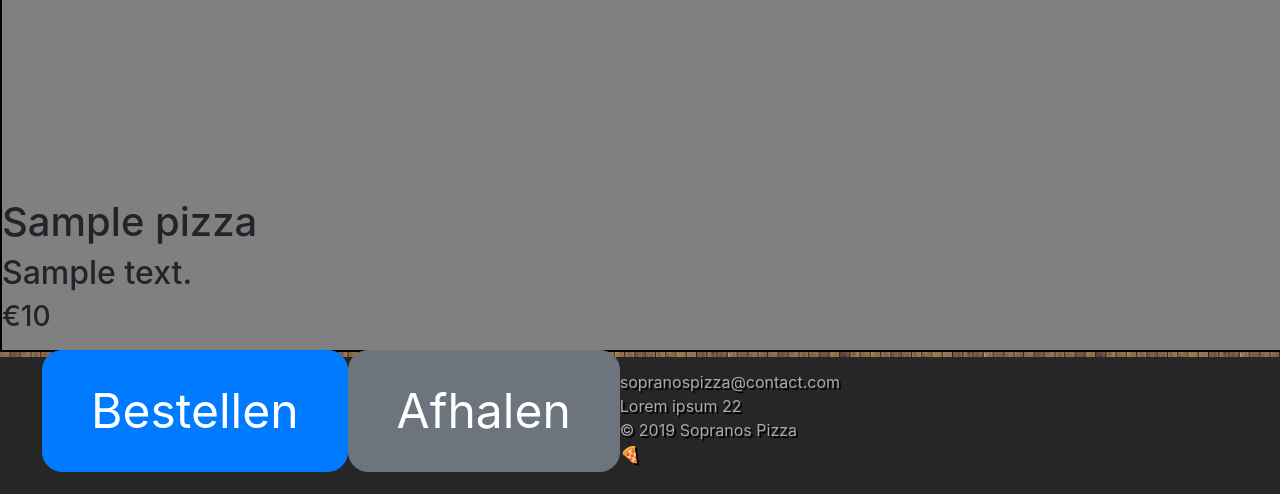
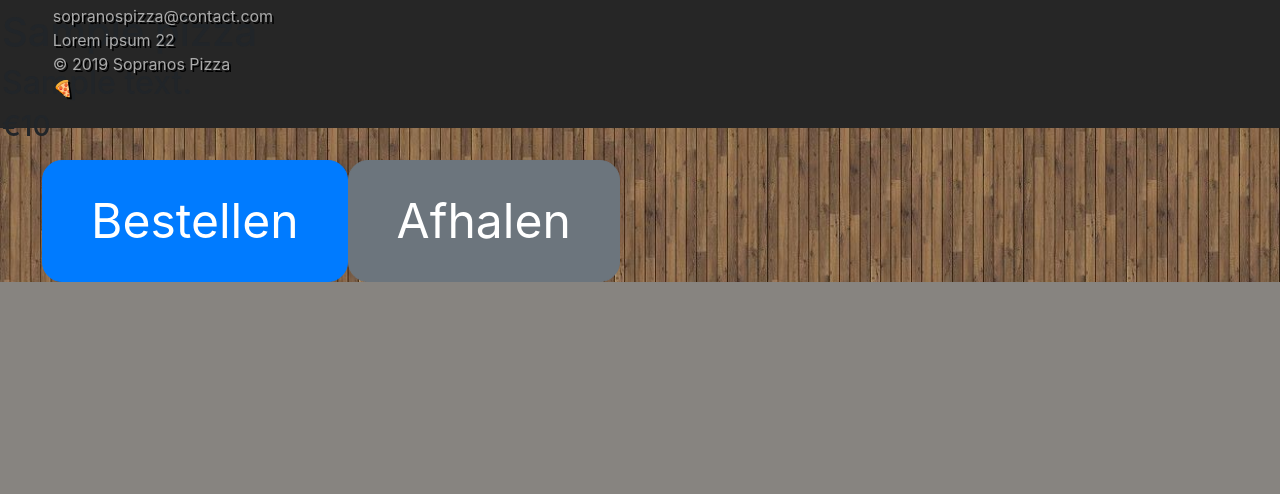
Before and after one commit to bjorn1004/ala3, a PHP site: page /viewpizza.php?p_ID=1 in a window 1280 px wide. Shown: the part 769-1263 px from the top of the page. After the commit the page ends 1051 px from the top, so only its background shows below. Run offline with PHP 8.4, Linux system fonts and the light colour scheme; tables that the repository leaves empty or names only in its code hold one stand-in row (values such as "Sample post"); data that the repository does not hold is empty.

Commit message:
height change

```diff
--- a/style.css
+++ b/style.css
@@ -81,9 +81,7 @@
   left: 70%;
 }
 
-#order.view {
-
-}
+#order.view {}
 
 #order ul li {
   list-style: none;
@@ -181,13 +179,13 @@
   background-color: gray;
   margin: auto;
   width: 1300px;
+  height: 400px;
 }
 
 #chart img {
   height: 400px;
   width: 400px;
   margin: 10px;
-  margin-bottom: 200px;
   border: solid 2px white;
   border-radius: 20px;
 }
```
Lines whose indentation alone changed are shown as unchanged.
